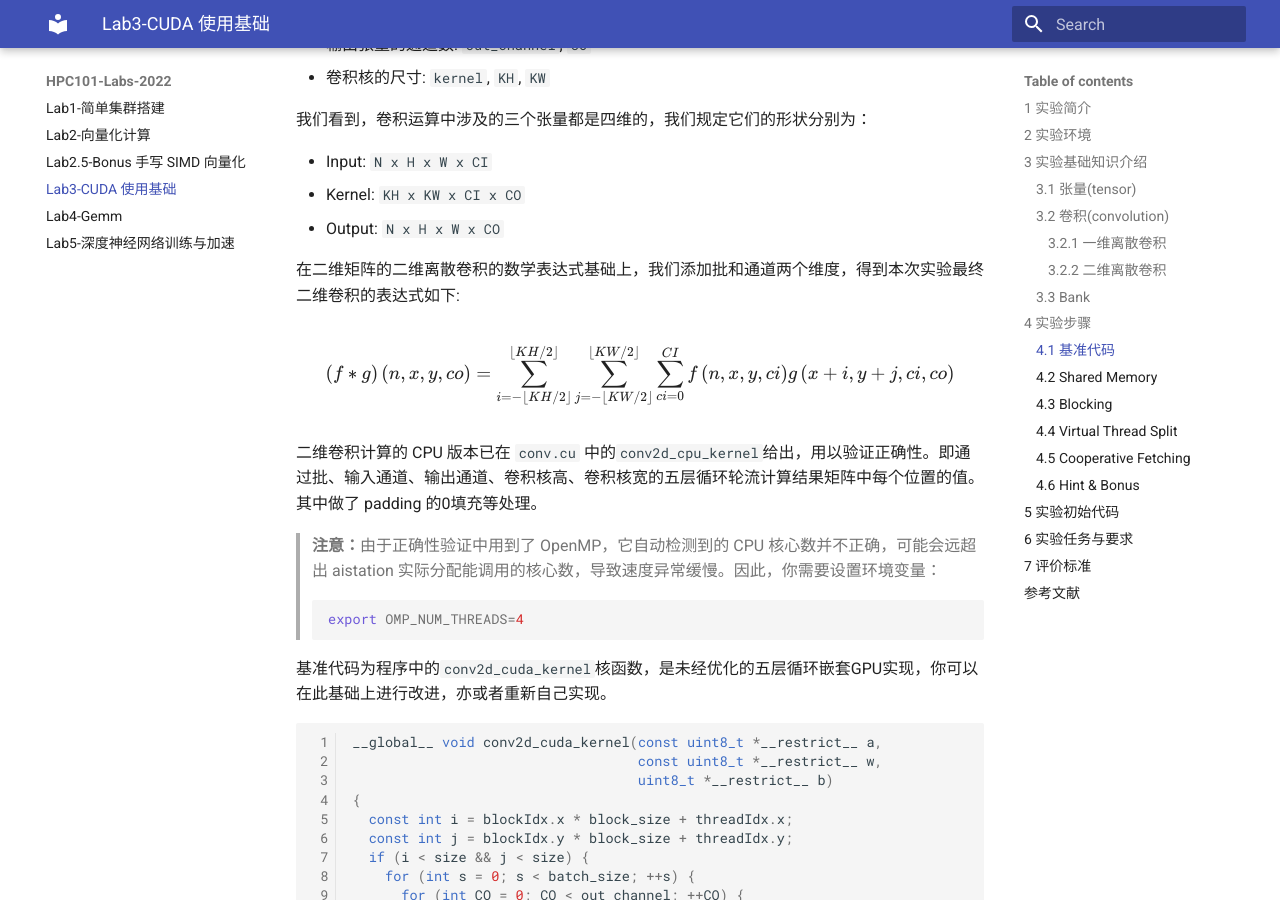
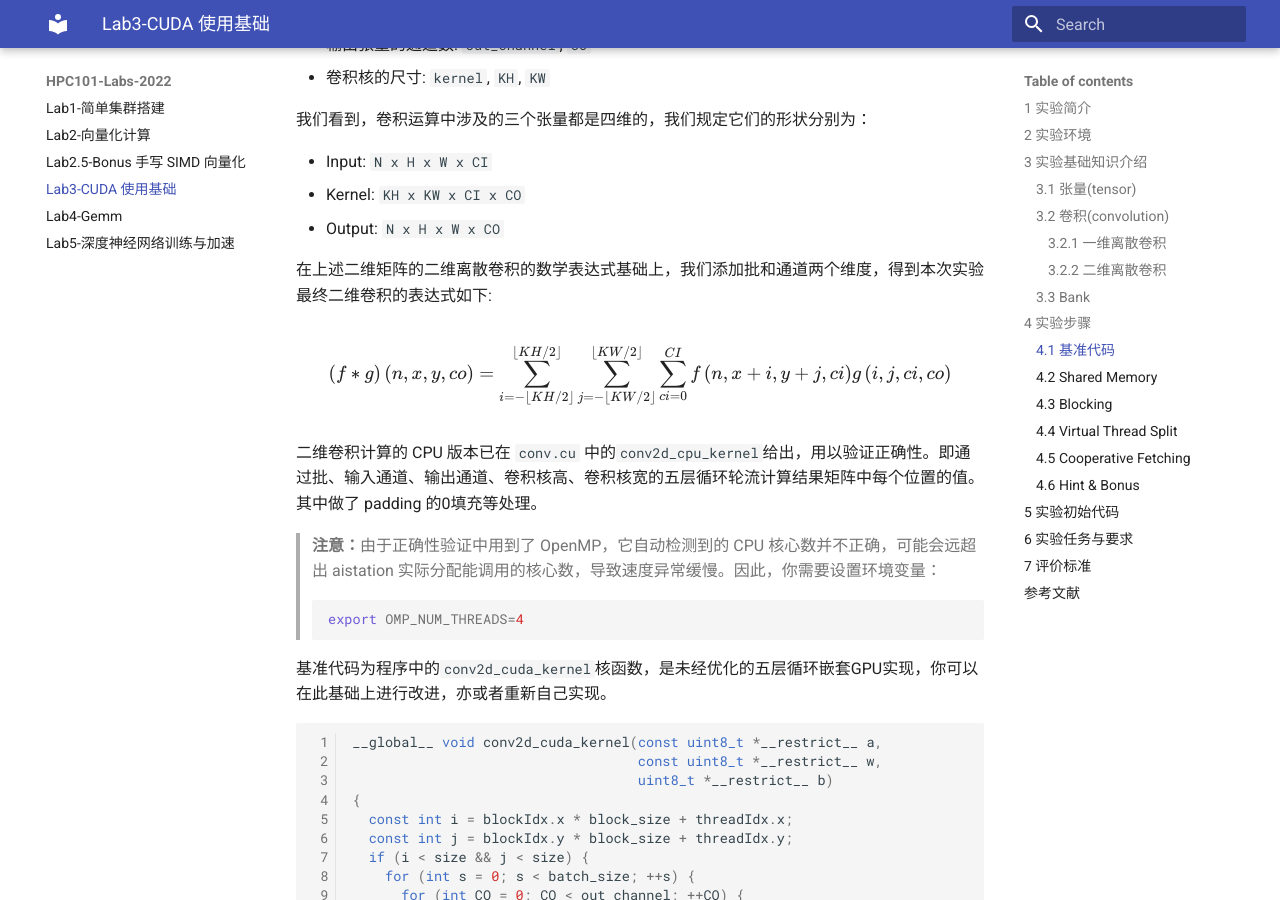
Before and after one commit to ZJUSCT/HPC101-Labs-2022, an MkDocs documentation site: the page built from docs/Lab3-Cuda/index.md, in a window 1280 px wide and 900 px high, scrolled down 3981 px. Built offline with MkDocs 1.6.1 and Material for MkDocs 9.7.7, drawn with Linux system fonts in a browser that asks for light colours; some of the changed text lies outside the part shown.

Commit message:
fix typo

```diff
--- a/docs/Lab3-Cuda/index.md
+++ b/docs/Lab3-Cuda/index.md
@@ -112,10 +112,10 @@ MEM[8]    MEM[9]    MEM[10]   MEM[11]
 - Kernel: `KH x KW x CI x CO`
 - Output: `N x H x W x CO`
 
-在二维矩阵的二维离散卷积的数学表达式基础上，我们添加批和通道两个维度，得到本次实验最终二维卷积的表达式如下:
+在上述二维矩阵的二维离散卷积的数学表达式基础上，我们添加批和通道两个维度，得到本次实验最终二维卷积的表达式如下:
 
 $$
-\left(f*g\right)\left(n,x,y,co\right)=\sum_{i=-\lfloor KH/2\rfloor}^{\lfloor KH/2\rfloor}\sum_{j=-\lfloor KW/2\rfloor}^{\lfloor KW/2\rfloor}\sum_{ci=0}^{CI}f\left(n,x,y,ci\right)g\left(x+i,y+j,ci,co\right)
+\left(f*g\right)\left(n,x,y,co\right)=\sum_{i=-\lfloor KH/2\rfloor}^{\lfloor KH/2\rfloor}\sum_{j=-\lfloor KW/2\rfloor}^{\lfloor KW/2\rfloor}\sum_{ci=0}^{CI}f\left(n,x+i,y+j,ci\right)g\left(i,j,ci,co\right)
 $$
 
 二维卷积计算的 CPU 版本已在 `conv.cu` 中的`conv2d_cpu_kernel`给出，用以验证正确性。即通过批、输入通道、输出通道、卷积核高、卷积核宽的五层循环轮流计算结果矩阵中每个位置的值。其中做了 padding 的0填充等处理。
```
Also changed, not shown: other parts of docs/Lab3-Cuda/index.md (+2 -2 lines).
